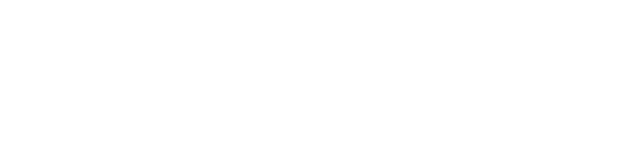
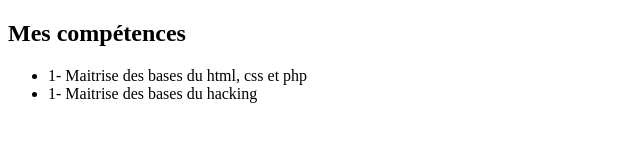
Before and after one commit to Brice-96/git-on-cv, a plain HTML site: page index.html in a window 1280 px wide. Shown: the whole page, without its empty margins (0-640 px from the left). Drawn offline with Linux system fonts and the light colour scheme.

Commit message:
Mise en place de la section competences

```diff
--- a/index.html
+++ b/index.html
@@ -7,6 +7,12 @@
     <title>Document</title>
 </head>
 <body>
-
+    <div class="competences">
+        <h2>Mes compétences</h2>
+        <ul>
+            <li>1- Maitrise des bases du html, css et php</li>
+            <li>1- Maitrise des bases du hacking</li>
+        </ul>
+    </div>
 </body>
 </html>
```
